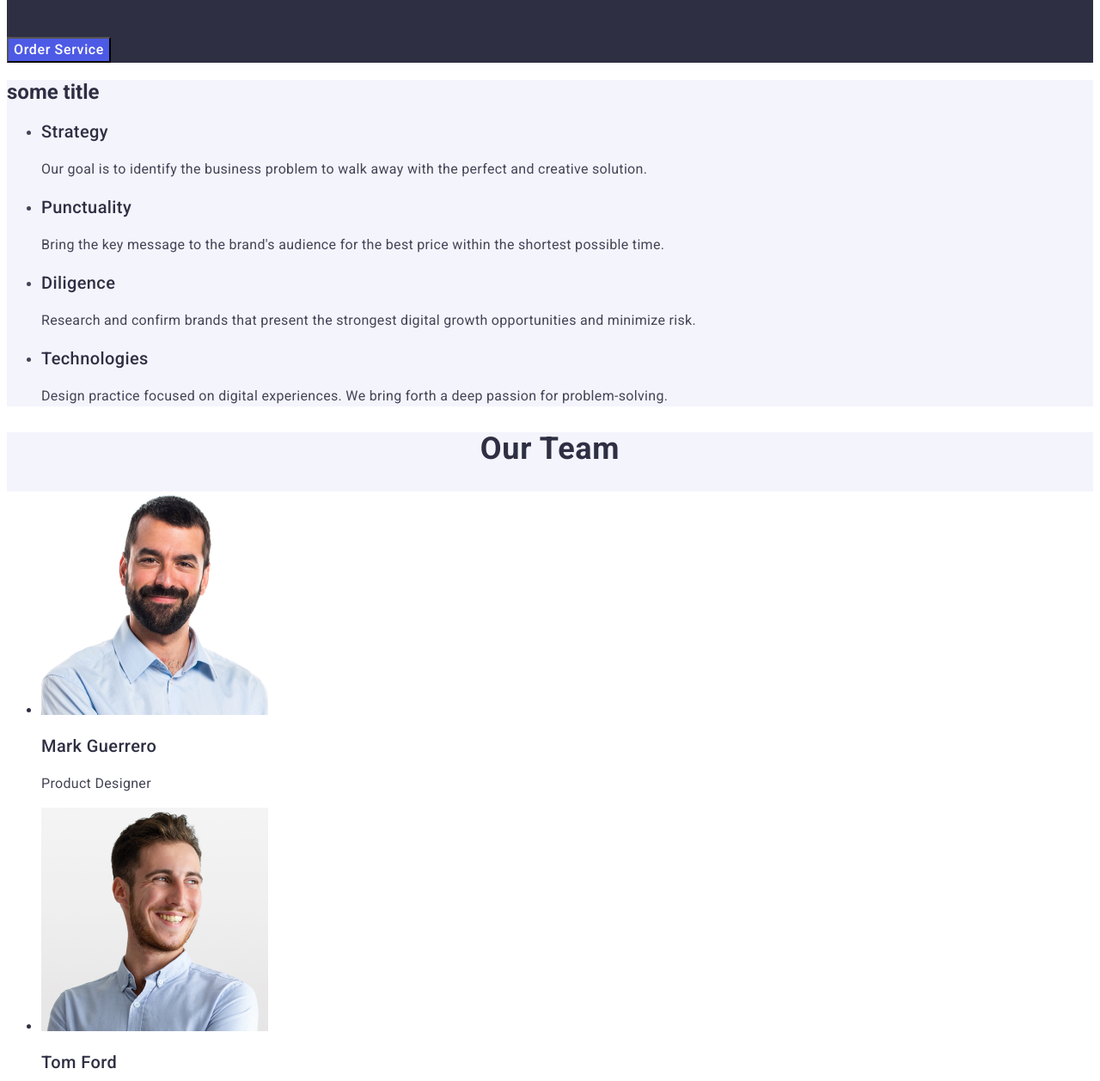
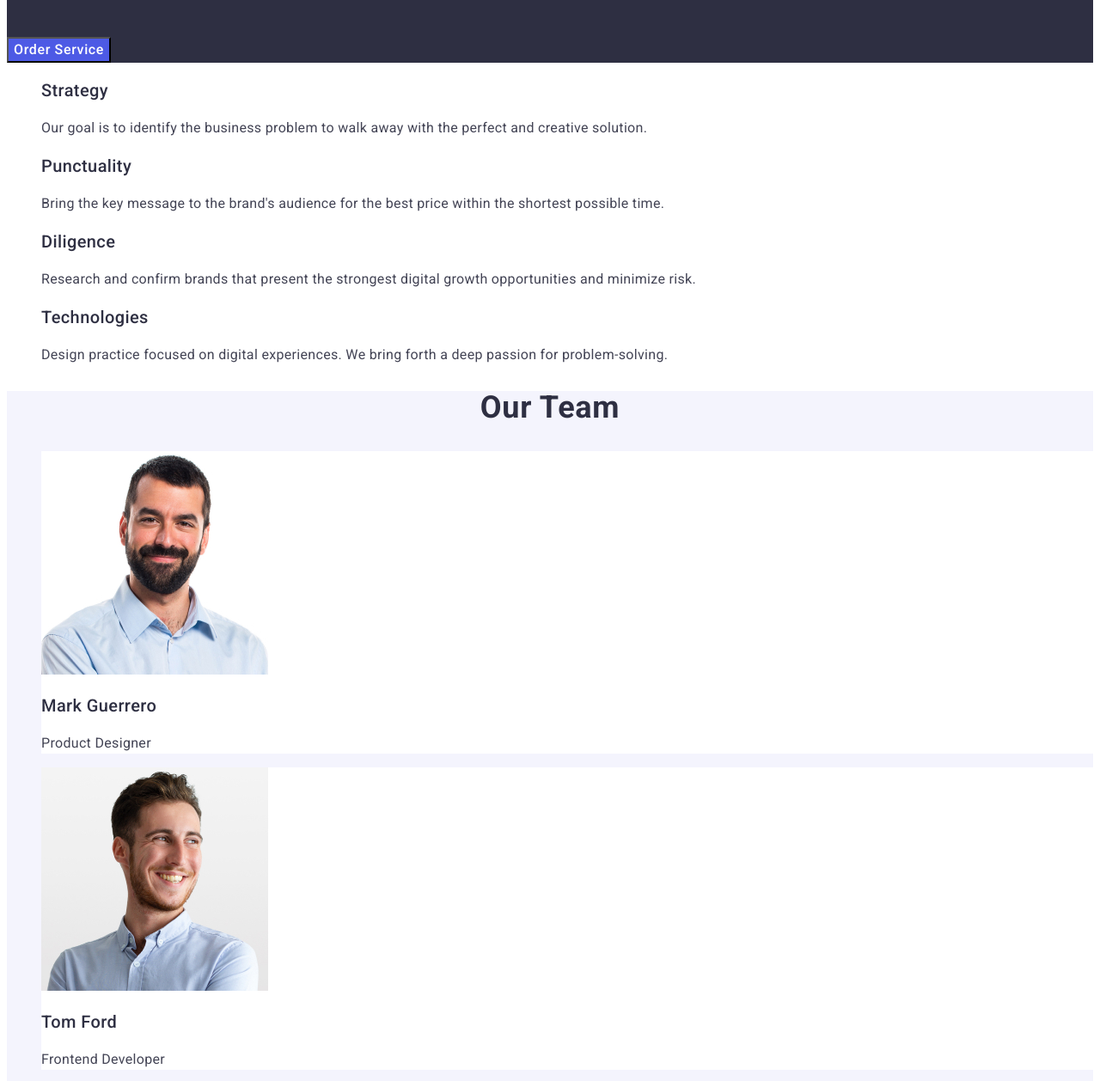
Before and after one commit to NikitinIhor/goit-markup-hw-02, a plain HTML site: page index.html in a window 1280 px wide. Shown: the part 351-1609 px from the top of the page at 86% size. Drawn offline with Linux system fonts and the light colour scheme.

Commit message:
Add files via upload

```diff
--- a/css/styles.css
+++ b/css/styles.css
@@ -2,6 +2,10 @@ body {
     font-family: Roboto, sans-serif;
     color: #434455;
     background-color: rgba(255, 255, 255, 1);
+}
+
+ul{
+    list-style: none;
 }
 
 .header-logo {
@@ -59,20 +63,16 @@ body {
 }
 
 .one {
-    background-color: rgba(46, 47, 66, 1);
+    background-color: #2E2F42;
 }
 
-.two,
 .tree {
     background-color: #F4F4FD;
 }
 .tree-title {
     text-align: center;
 }
-.section-tree-ul {
-    background-color: #FFFFFF;
-    color: #2e2f42;
-}
+
 .tree-li {
     background-color: #FFFFFF;
 }
--- a/index.html
+++ b/index.html
@@ -8,10 +8,7 @@
 
     <link rel="preconnect" href="https://fonts.googleapis.com">
     <link rel="preconnect" href="https://fonts.gstatic.com" crossorigin>
-
-
-    <link href="https://fonts.googleapis.com/css2?family=Raleway:wght@700&display=swap" rel="stylesheet">
-    <link href="https://fonts.googleapis.com/css2?family=Roboto:wght@400;500;700&display=swap" rel="stylesheet">
+    <link href="https://fonts.googleapis.com/css2?family=Raleway:wght@700&family=Roboto:wght@400;500;700&display=swap" rel="stylesheet">
 
     <link rel="stylesheet" href="./css/styles.css">
 </head>
@@ -49,7 +46,7 @@
             <button class="btn" type="button">Order Service</button>
         </section>
         <section class="two">
-            <h2 class="title-two">some title</h2>
+            <h2 class="title-two"></h2>
             <ul>
                 <li>
                     <h3 class="sub-title">Strategy</h3>
```
